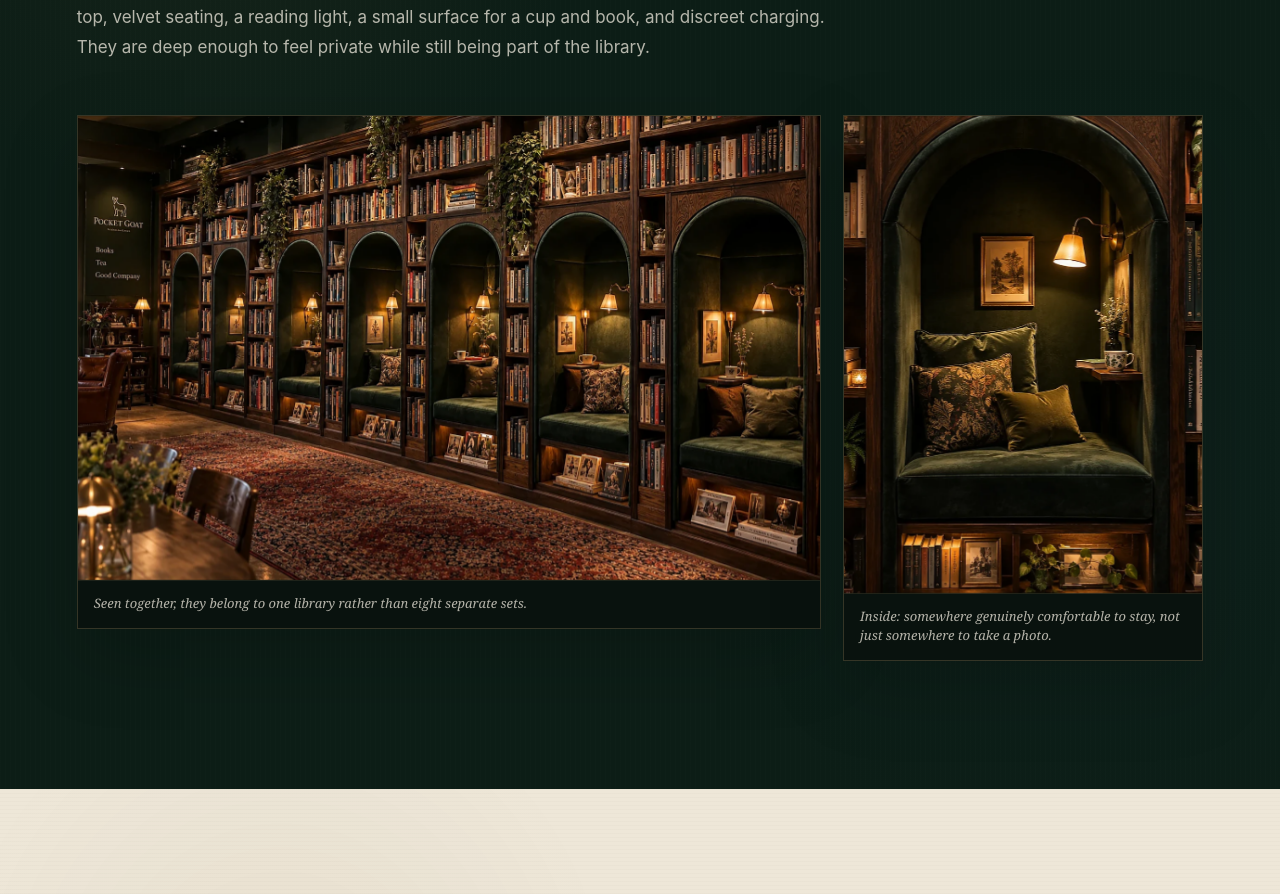
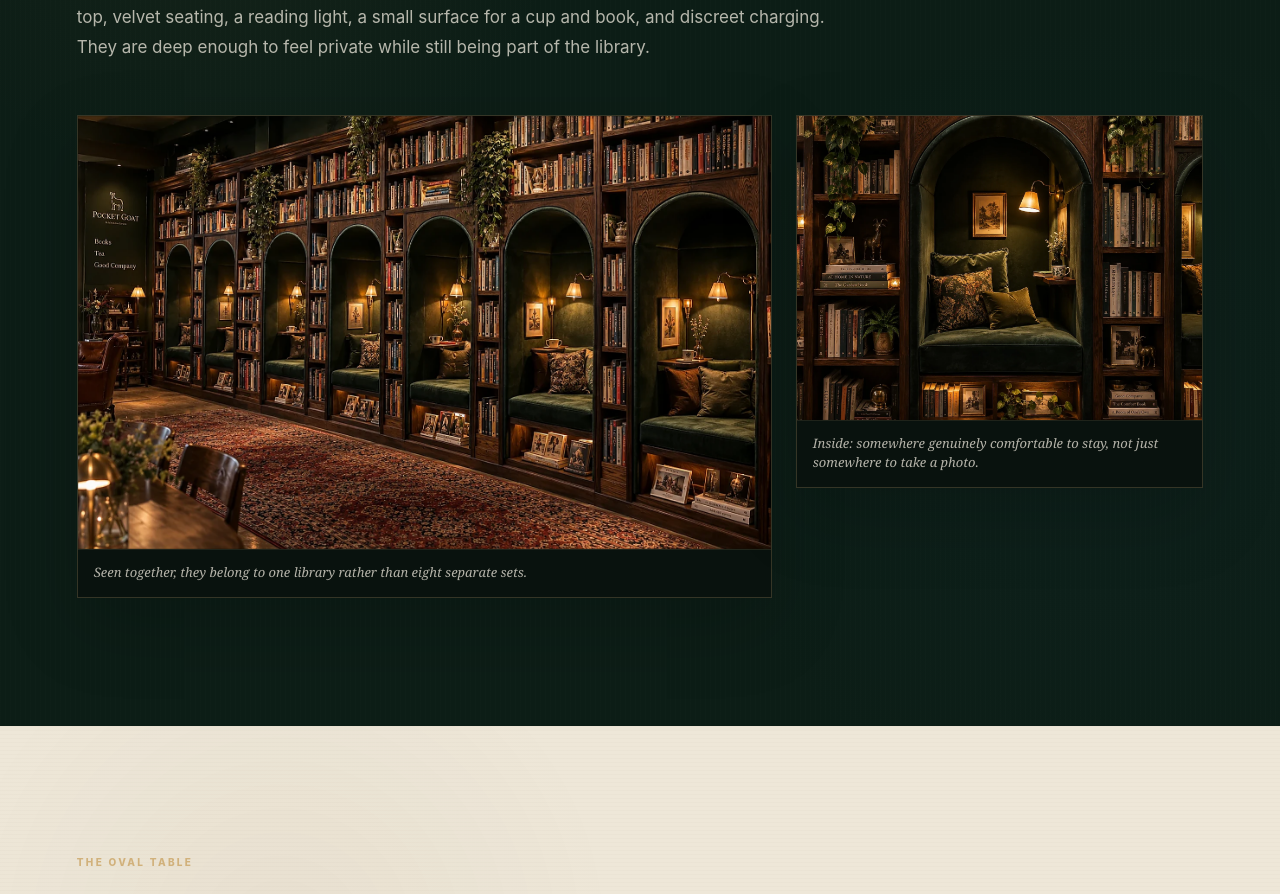
Before and after one commit to drezzillah-prog/pocket-goat-website, a Next.js app: page /en/space in a window 1280 px wide. Shown: the part 2107-3001 px from the top of the page. Built offline with nearby package versions, Linux system fonts and the light colour scheme.

Commit message:
polish: preserve Pocket detail composition and mobile menu reachability

```diff
--- a/src/app/globals.css
+++ b/src/app/globals.css
@@ -83,7 +83,7 @@ a{color:inherit;text-decoration:none}button{font:inherit;color:inherit}::selecti
 .mobile-menu summary{list-style:none;cursor:pointer;display:flex;align-items:center;gap:9px;border:1px solid var(--line);border-radius:999px;padding:8px 11px;font-size:9px;letter-spacing:.16em}
 .mobile-menu summary::-webkit-details-marker{display:none}.mobile-menu summary i{position:relative;width:13px;height:8px;border-block:1px solid var(--brass2)}
 .mobile-menu[open] summary{background:rgba(181,139,79,.12)}
-.mobile-menu nav{position:absolute;right:0;top:calc(100% + 13px);width:min(82vw,310px);padding:16px;background:rgba(7,17,13,.98);border:1px solid rgba(209,177,123,.2);box-shadow:0 24px 60px rgba(0,0,0,.38);backdrop-filter:blur(18px)}
+.mobile-menu nav{position:absolute;right:0;top:calc(100% + 13px);width:min(82vw,310px);max-height:calc(100svh - 108px);overflow-y:auto;overscroll-behavior:contain;padding:16px;background:rgba(7,17,13,.98);border:1px solid rgba(209,177,123,.2);box-shadow:0 24px 60px rgba(0,0,0,.38);backdrop-filter:blur(18px)}
 .mobile-menu nav a{display:block;padding:13px 10px;border-bottom:1px solid rgba(209,177,123,.1);font-family:var(--serif);font-size:19px}
 .mobile-menu nav a:last-child{border-bottom:0}
 @media(max-width:1050px){.site-header{grid-template-columns:1fr auto}.header-actions{grid-column:2}.mobile-menu{display:block}}
@@ -138,8 +138,8 @@ a{color:inherit;text-decoration:none}button{font:inherit;color:inherit}::selecti
 .space-master .pg-photo{max-width:1450px;margin-inline:auto}
 .space-feature{padding:clamp(90px,10vw,150px) clamp(24px,6vw,96px)}
 .space-feature>.section-heading{max-width:760px;margin-bottom:52px}
-.pg-photo-grid{display:grid;grid-template-columns:minmax(0,1.55fr) minmax(260px,.75fr);gap:22px;align-items:start}
-.pg-photo-grid .pg-photo-detail img{aspect-ratio:3/4}
+.pg-photo-grid{display:grid;grid-template-columns:minmax(0,1.45fr) minmax(300px,.85fr);gap:24px;align-items:start}
+.pg-photo-grid .pg-photo-detail img{aspect-ratio:4/3;object-position:center}
 .root-table-layout{display:grid;grid-template-columns:minmax(0,1.35fr) minmax(320px,.65fr);gap:42px;align-items:center}
 .root-table-layout .quiet-table{min-height:420px}
 @media(max-width:1050px){
```
